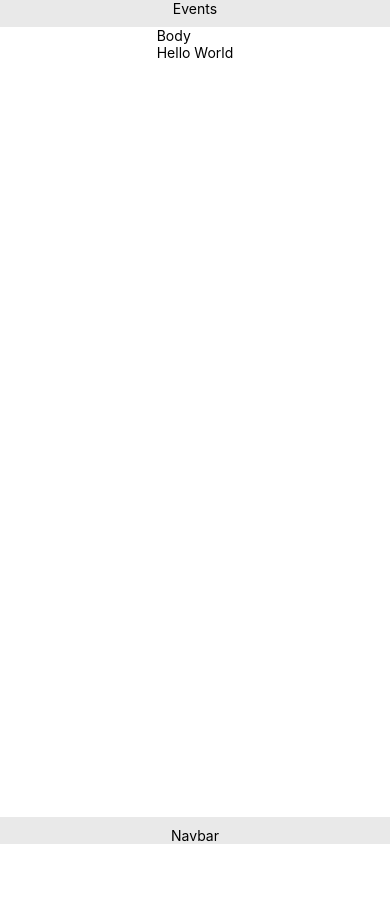
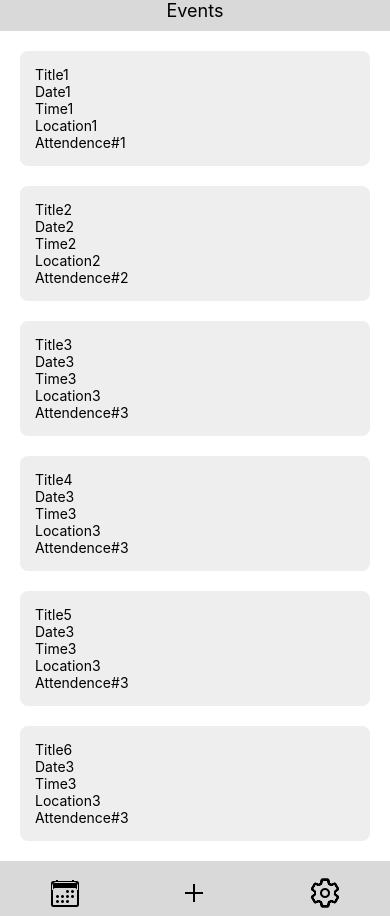
Before and after one commit to 02Arush/SportConnect-BitCamp2023, a React Native app: screen /Home in a window 390 px wide. Before the commit the page ends 844 px from the top, so only its background shows below. Built offline with nearby package versions, Linux system fonts and the light colour scheme.

Commit message:
Edited Home Screen, added AppData file, Icon component,

```diff
--- a/App.js
+++ b/App.js
@@ -1,23 +1,36 @@
 // Import necessary modules
-import * as React from 'react';
-import { NavigationContainer } from '@react-navigation/native';
-import { createStackNavigator } from '@react-navigation/stack';
-import LoginScreen from './screens/LoginScreen'
-import HomeScreen from './screens/HomeScreen'
-import RegisterScreen from './screens/RegisterScreen'
-
+import * as React from "react";
+import { NavigationContainer } from "@react-navigation/native";
+import { createStackNavigator } from "@react-navigation/stack";
+import LoginScreen from "./screens/LoginScreen";
+import HomeScreen from "./screens/HomeScreen";
+import RegisterScreen from "./screens/RegisterScreen";
+import {StatusBar} from "react-native";
 // Create a Stack Navigator
 const Stack = createStackNavigator();
 
 export default function App() {
+  return (
+      <NavigationContainer>
+        <StatusBar barStyle="dark-content" />
+        <Stack.Navigator initialRouteName="Login">
+          <Stack.Screen
+            name="Login"
+            component={LoginScreen}
+            options={{ headerShown: false, gestureEnabled: false }}
+          />
+          <Stack.Screen
+            name="Home"
+            component={HomeScreen}
+            options={{ headerShown: false, gestureEnabled: false }}
+          />
+          <Stack.Screen
+            name="Register"
+            component={RegisterScreen}
+            options={{ headerShown: false, gestureEnabled: false }}
+          />
+        </Stack.Navigator>
+      </NavigationContainer>
 
-  return (
-    <NavigationContainer>
-      <Stack.Navigator initialRouteName="Login">
-        <Stack.Screen name="Login" component={LoginScreen} options={{ headerShown: false, gestureEnabled: false }}  />
-        <Stack.Screen name="Home" component={HomeScreen} options={{ headerShown: false, gestureEnabled: false }} />
-        <Stack.Screen name="Register" component={RegisterScreen} options={{ headerShown: false, gestureEnabled: false }} />
-      </Stack.Navigator>
-    </NavigationContainer>
   );
 }
--- /dev/null
+++ b/appdata/EventData.js
@@ -0,0 +1,57 @@
+const EVENT_DATA = [
+  {
+    id: 1,
+    Title: "Title1",
+    Date: "Date1",
+    Time: "Time1",
+    Location: "Location1",
+    Attendence: "#1",
+  },
+  {
+    id: 2,
+    Title: "Title2",
+    Date: "Date2",
+    Time: "Time2",
+    Location: "Location2",
+    Attendence: "#2",
+  },
+
+  {
+    id: 3,
+    Title: "Title3",
+    Date: "Date3",
+    Time: "Time3",
+    Location: "Location3",
+    Attendence: "#3",
+  },
+
+  {
+    id: 4,
+    Title: "Title4",
+    Date: "Date3",
+    Time: "Time3",
+    Location: "Location3",
+    Attendence: "#3",
+  },
+
+  {
+    id: 5,
+    Title: "Title5",
+    Date: "Date3",
+    Time: "Time3",
+    Location: "Location3",
+    Attendence: "#3",
+  },
+
+  {
+    id: 6,
+    Title: "Title6",
+    Date: "Date3",
+    Time: "Time3",
+    Location: "Location3",
+    Attendence: "#3",
+  },
+
+];
+
+export default EVENT_DATA;
--- /dev/null
+++ b/components/EventCard.js
@@ -0,0 +1,30 @@
+import { StyleSheet, Text, View } from 'react-native'
+import React from 'react'
+
+// EVENT CARD
+// THESE CARDS ARE DISPLAYED ON THE HOME SCREEN
+// THEY DISPLAY THE EVENTS
+
+const EventCard = ({title, date, time, location, attendence}) => {
+  return (
+    <View style = {styles.container}>
+      <Text>{title}</Text>
+      <Text>{date}</Text>
+      <Text>{time}</Text>
+      <Text>{location}</Text>
+      <Text>Attendence{attendence}</Text>
+    </View>
+  )
+}
+
+export default EventCard
+
+const styles = StyleSheet.create({
+    container: {
+        backgroundColor: "#EEEEEE",
+        borderRadius: 8,
+        padding: 15,
+        width: 350,
+        marginVertical: 10,
+    }
+})
--- /dev/null
+++ b/components/IconButton.js
@@ -0,0 +1,29 @@
+import React from "react";
+import { TouchableOpacity, View, Text } from "react-native";
+import { Ionicons } from "@expo/vector-icons";
+
+
+// DEFAULT VALUES PROVIDED FOR ALL PLACEHOLDERS
+// BY DEFAULT, USES IONICONS SO JUST USE IONICON NAMES FOR SIMPLICTY
+// UNLESS YOU SPECIFICALLY NEED ICONS FROM OTHER ICON FAMILIES
+// USE https://icons.expo.fyi/
+
+
+const IconButton = ({
+  iconFamily = Ionicons,
+  iconName = "md-checkmark-circle-outline",
+  iconSize = 32,
+  iconColor = "black",
+  onClick = () => {console.log('clicked')},
+}) => {
+  const Icon = iconFamily;
+  return (
+    <TouchableOpacity onPress={onClick}>
+      <View style={{ flexDirection: "row", alignItems: "center" }}>
+        <Icon style={{padding: 5}} name={iconName} size={iconSize} color={iconColor} />
+      </View>
+    </TouchableOpacity>
+  );
+};
+
+export default IconButton;
--- a/screens/HomeScreen.js
+++ b/screens/HomeScreen.js
@@ -1,7 +1,14 @@
-import { StyleSheet, Text, SafeAreaView, View } from "react-native";
+import { StyleSheet, Text, View, FlatList } from "react-native";
 import React from "react";
-import Constants from 'expo-constants';
+import Constants from "expo-constants";
+import IconButton from "../components/IconButton";
+import EventCard from "./../components/EventCard";
+import EVENT_DATA from "../appdata/EventData";
 
+// THIS EVENT DATA WILL BE REPLACED OR MODIFIED BY WHATEVER DATA WE GET FROM THE DATABASE LATER
+// THIS IS JUST A PLACEHOLDER FOR TESTING THE UI
+
+const accentColor = "#D9D9D9";
 const HomeScreen = () => {
   return (
     <View style={styles.container}>
@@ -13,11 +20,10 @@ const HomeScreen = () => {
 };
 
 export default HomeScreen;
-
 const Header = () => {
   return (
     <View style={styles.Header}>
-      <Text>Events</Text>
+      <Text style={{fontSize: 18}}>Events</Text>
     </View>
   );
 };
@@ -25,16 +31,47 @@ const Header = () => {
 const Body = () => {
   return (
     <View style={styles.Body}>
-      <Text>Body</Text>
-      <Text>Hello World</Text>
+      <FlatList
+        data={EVENT_DATA}
+        renderItem={({ item }) => (
+          <EventCard
+            title={item.Title}
+            date={item.Date}
+            time={item.Time}
+            location={item.Location}
+            attendence={item.Attendence}
+          />
+        )}
+        keyExtractor={(item) => item.id.toString()}
+      />
     </View>
   );
 };
 
 const NavBar = () => {
+  const handleEventsButton = () => {
+    console.log("events button clicked");
+  };
+
+  const handleAddEvent = () => {
+    console.log("add button clicked");
+  };
+
+  const handleSettingsButton = () => {
+    console.log("settings button clicked");
+  };
+
   return (
     <View style={styles.NavBar}>
-      <Text>Navbar</Text>
+      <IconButton
+        iconName="ios-calendar-outline"
+        onClick={handleEventsButton}
+      />
+      <IconButton iconName="ios-add-outline" onClick={handleAddEvent} />
+      <IconButton
+        iconName="ios-settings-outline"
+        onClick={handleSettingsButton}
+      />
     </View>
   );
 };
@@ -50,25 +87,26 @@ const styles = StyleSheet.create({
   Header: {
     paddingTop: Constants.statusBarHeight,
     paddingBottom: 10,
-    backgroundColor: "#E9E9E9",
+    backgroundColor: accentColor,
     flexDirection: "row",
     justifyContent: "center",
     alignItems: "center",
-    alignSelf: "stretch"
+    alignSelf: "stretch",
   },
-
 
   Body: {
     flex: 1,
     flexDirection: "column",
+    padding: 10,
   },
+
   NavBar: {
     paddingBottom: Constants.statusBarHeight,
     display: "flex",
     flexDirection: "row",
-    justifyContent: "center",
+    justifyContent: "space-around",
     alignItems: "center",
-    backgroundColor: "#E9E9E9",
+    backgroundColor: accentColor,
     alignSelf: "stretch",
     paddingTop: 10,
   },
```
